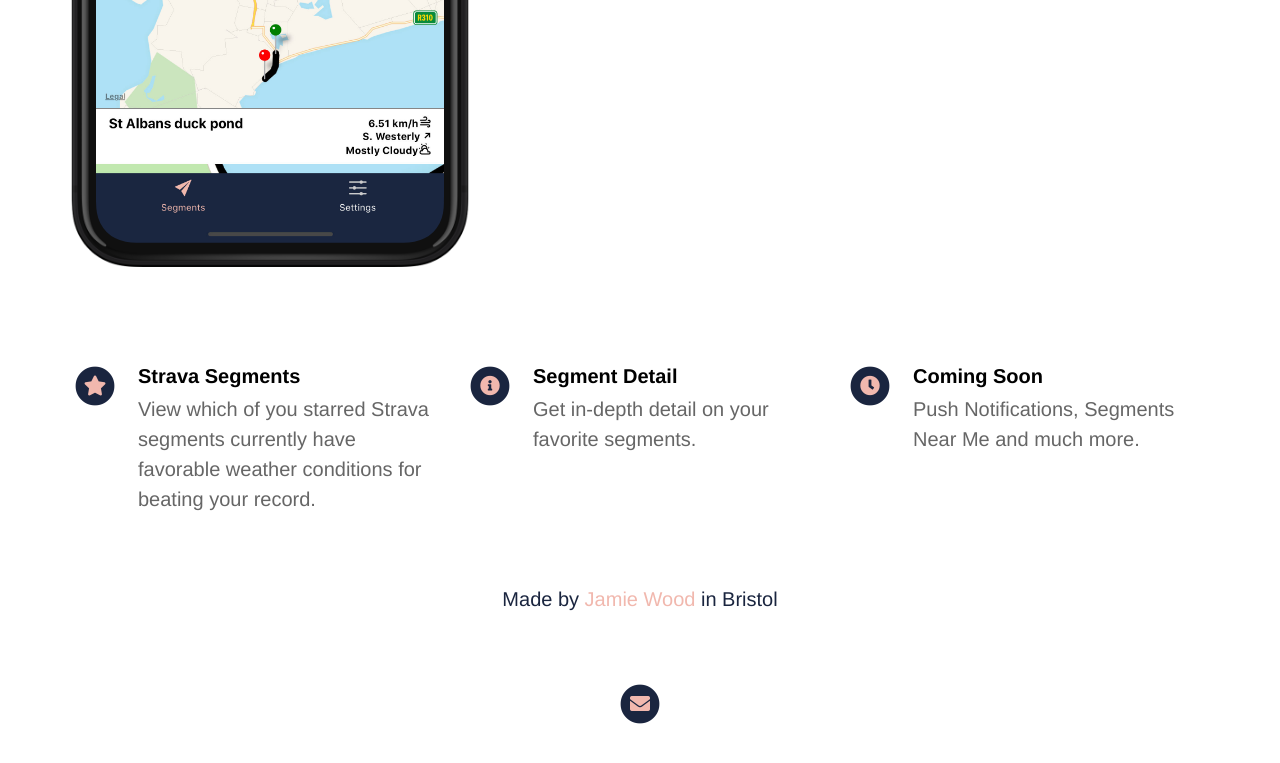
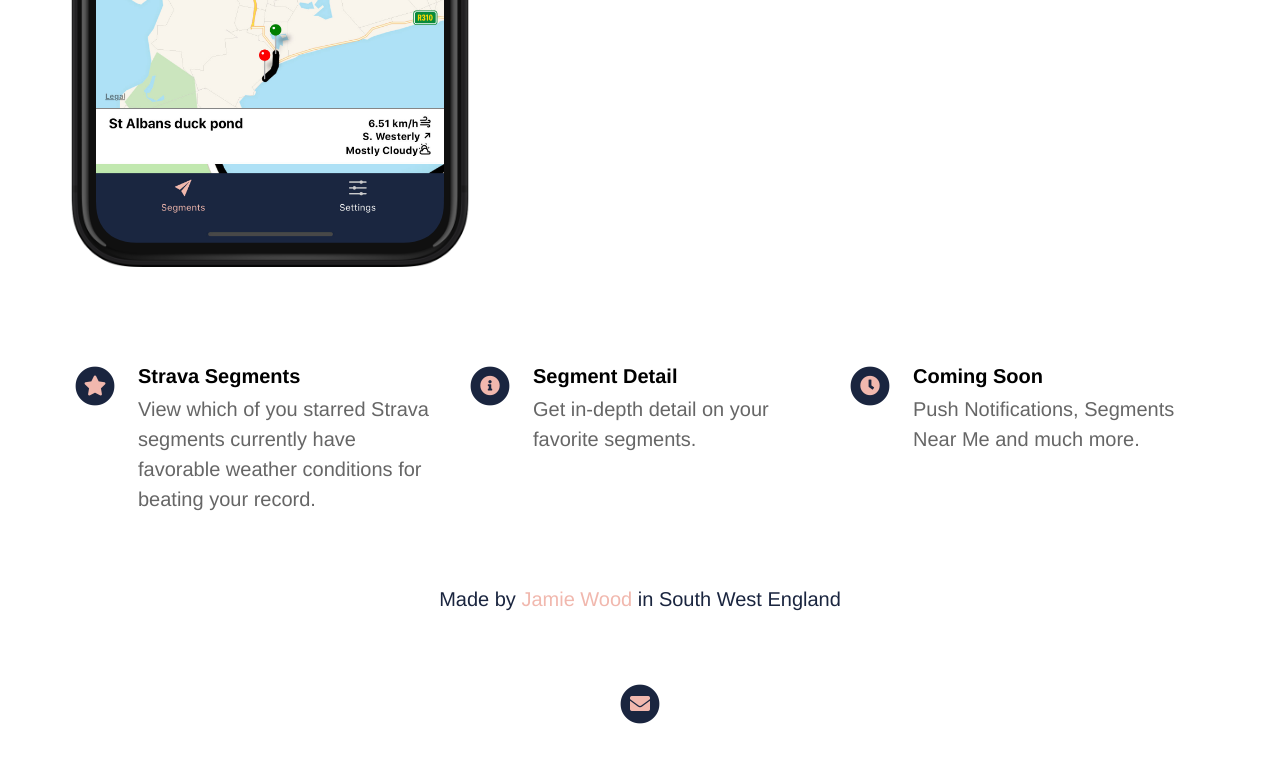
Before and after one commit to tailwind-app/tailwind-app.github.io, a Jekyll site: the page built from index.html, in a window 1280 px wide and 900 px high, scrolled down 612 px, cut to the strip 106-869 px from the top of the window. Built offline with Jekyll 4.4.1, drawn with Linux system fonts in a browser that asks for light colours; nearby versions of some CDN libraries.

Commit message:
change location

```diff
--- a/_config.yml
+++ b/_config.yml
@@ -18,7 +18,7 @@
 # Information About Yourself
 your_name                                 : Jamie Wood
 your_link                                 : https://jamiewood.io
-your_city                                 : Bristol
+your_city                                 : South West England
 email_address                             : hello@tailwind.cc
 facebook_username                         :
 instagram_username                        :
```
